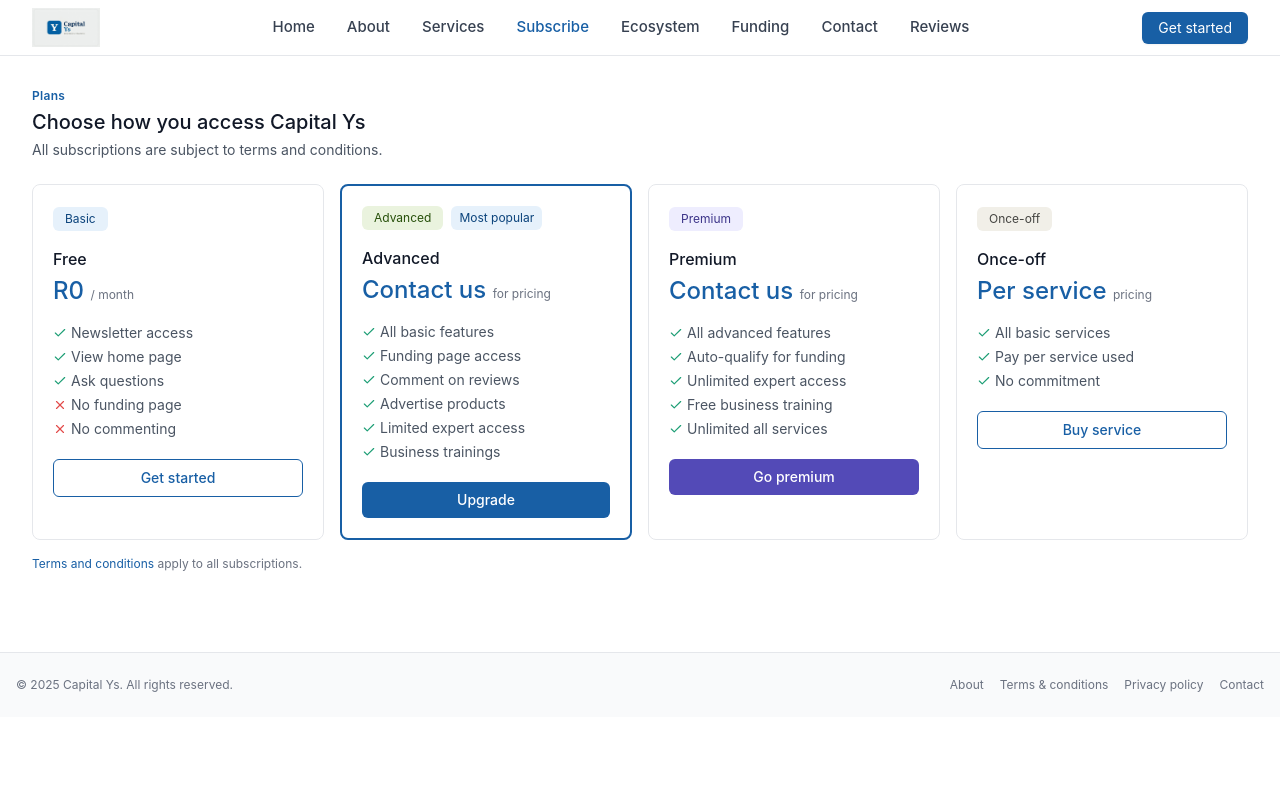
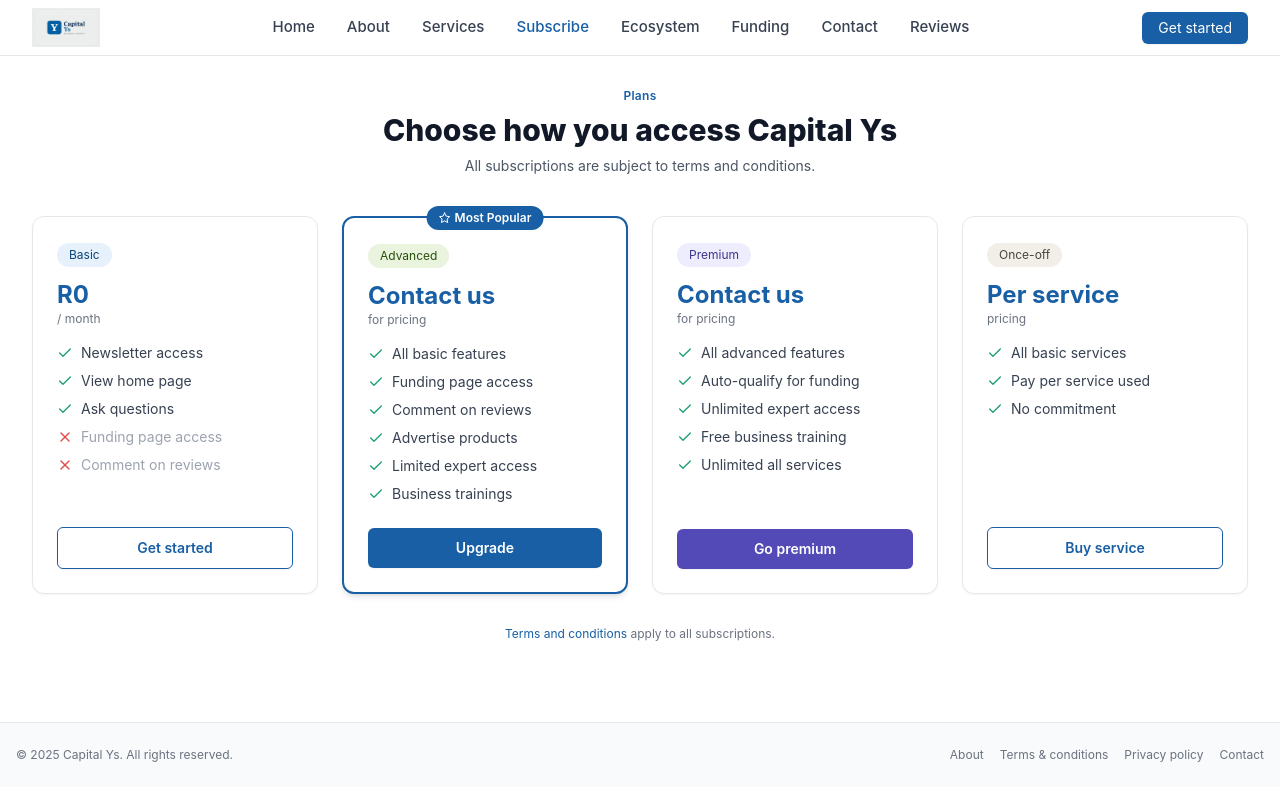
Before and after one commit to MondeNel/capital_ys, a React (Vite) app in the folder capital-ys/: page / in a window 1280 px wide. Both pictures are taken after a click on the button "Get started". Built offline with nearby package versions, Linux system fonts and the light colour scheme.

Commit message:
Redesign SubscribePage with cards, icons, most popular badge, and improved hover effects

```diff
--- a/capital-ys/src/components/SubscribePage.jsx
+++ b/capital-ys/src/components/SubscribePage.jsx
@@ -1,72 +1,161 @@
-import { FiCheck, FiX } from 'react-icons/fi';
+// src/components/SubscribePage.jsx
+import { FiCheck, FiX, FiStar, FiTrendingUp, FiUsers, FiBriefcase, FiCreditCard } from 'react-icons/fi';
 
-const SubscribePage = () => (
-  <div className="max-w-7xl mx-auto px-4 sm:px-6 lg:px-8 py-8">
-    <div className="text-[#185FA5] text-xs font-semibold tracking-wide mb-1">Plans</div>
-    <h2 className="text-xl font-medium text-gray-900 mb-1">Choose how you access Capital Ys</h2>
-    <p className="text-gray-600 text-sm mb-6">All subscriptions are subject to terms and conditions.</p>
-    <div className="grid grid-cols-1 md:grid-cols-4 gap-4">
-      {/* Basic */}
-      <div className="border border-gray-200 rounded-lg p-5">
-        <div className="inline-block text-xs px-3 py-1 rounded-md mb-3 bg-[#E6F1FB] text-[#0C447C]">Basic</div>
-        <div className="font-medium text-gray-900 mt-1">Free</div>
-        <div className="text-2xl font-medium text-[#185FA5] mt-1">R0 <span className="text-xs text-gray-500 font-normal">/ month</span></div>
-        <ul className="mt-4 space-y-1 text-sm text-gray-600">
-          <li className="flex items-center gap-1"><FiCheck className="text-[#1D9E75]" /> Newsletter access</li>
-          <li className="flex items-center gap-1"><FiCheck className="text-[#1D9E75]" /> View home page</li>
-          <li className="flex items-center gap-1"><FiCheck className="text-[#1D9E75]" /> Ask questions</li>
-          <li className="flex items-center gap-1"><FiX className="text-[#E24B4A]" /> No funding page</li>
-          <li className="flex items-center gap-1"><FiX className="text-[#E24B4A]" /> No commenting</li>
-        </ul>
-        <button className="w-full mt-5 py-2 rounded-md text-sm font-medium border border-[#185FA5] text-[#185FA5] bg-transparent">Get started</button>
+const SubscribePage = () => {
+  const plans = [
+    {
+      name: "Basic",
+      tag: "basic",
+      price: "R0",
+      period: "/ month",
+      featured: false,
+      popular: false,
+      features: [
+        { text: "Newsletter access", included: true },
+        { text: "View home page", included: true },
+        { text: "Ask questions", included: true },
+        { text: "Funding page access", included: false },
+        { text: "Comment on reviews", included: false }
+      ],
+      buttonText: "Get started",
+      buttonStyle: "outline"
+    },
+    {
+      name: "Advanced",
+      tag: "advance",
+      price: "Contact us",
+      period: "for pricing",
+      featured: true,
+      popular: true,
+      features: [
+        { text: "All basic features", included: true },
+        { text: "Funding page access", included: true },
+        { text: "Comment on reviews", included: true },
+        { text: "Advertise products", included: true },
+        { text: "Limited expert access", included: true },
+        { text: "Business trainings", included: true }
+      ],
+      buttonText: "Upgrade",
+      buttonStyle: "primary"
+    },
+    {
+      name: "Premium",
+      tag: "premium",
+      price: "Contact us",
+      period: "for pricing",
+      featured: false,
+      popular: false,
+      features: [
+        { text: "All advanced features", included: true },
+        { text: "Auto-qualify for funding", included: true },
+        { text: "Unlimited expert access", included: true },
+        { text: "Free business training", included: true },
+        { text: "Unlimited all services", included: true }
+      ],
+      buttonText: "Go premium",
+      buttonStyle: "premium"
+    },
+    {
+      name: "Once-off",
+      tag: "once",
+      price: "Per service",
+      period: "pricing",
+      featured: false,
+      popular: false,
+      features: [
+        { text: "All basic services", included: true },
+        { text: "Pay per service used", included: true },
+        { text: "No commitment", included: true }
+      ],
+      buttonText: "Buy service",
+      buttonStyle: "outline"
+    }
+  ];
+
+  const tagColors = {
+    basic: "bg-[#E6F1FB] text-[#0C447C]",
+    advance: "bg-[#EAF3DE] text-[#27500A]",
+    premium: "bg-[#EEEDFE] text-[#3C3489]",
+    once: "bg-[#F1EFE8] text-[#444441]"
+  };
+
+  const buttonStyles = {
+    outline: "border border-[#185FA5] text-[#185FA5] bg-transparent hover:bg-[#185FA5]/5",
+    primary: "bg-[#185FA5] text-white hover:bg-[#0C447C]",
+    premium: "bg-[#534AB7] text-white hover:bg-[#41378F]"
+  };
+
+  return (
+    <div className="max-w-7xl mx-auto px-4 sm:px-6 lg:px-8 py-8">
+      {/* Header */}
+      <div className="text-center mb-10">
+        <div className="text-[#185FA5] text-xs font-semibold tracking-wide mb-2">Plans</div>
+        <h1 className="text-2xl md:text-3xl font-extrabold text-gray-900">Choose how you access Capital Ys</h1>
+        <p className="text-gray-600 text-sm mt-2">All subscriptions are subject to terms and conditions.</p>
       </div>
-      {/* Advanced */}
-      <div className="border-2 border-[#185FA5] rounded-lg p-5">
-        <div className="flex items-center gap-2">
-          <div className="inline-block text-xs px-3 py-1 rounded-md mb-3 bg-[#EAF3DE] text-[#27500A]">Advanced</div>
-          <span className="text-xs bg-[#E6F1FB] text-[#0C447C] px-2 py-1 rounded-md mb-3">Most popular</span>
-        </div>
-        <div className="font-medium text-gray-900 mt-1">Advanced</div>
-        <div className="text-2xl font-medium text-[#185FA5] mt-1">Contact us <span className="text-xs text-gray-500 font-normal">for pricing</span></div>
-        <ul className="mt-4 space-y-1 text-sm text-gray-600">
-          <li className="flex items-center gap-1"><FiCheck className="text-[#1D9E75]" /> All basic features</li>
-          <li className="flex items-center gap-1"><FiCheck className="text-[#1D9E75]" /> Funding page access</li>
-          <li className="flex items-center gap-1"><FiCheck className="text-[#1D9E75]" /> Comment on reviews</li>
-          <li className="flex items-center gap-1"><FiCheck className="text-[#1D9E75]" /> Advertise products</li>
-          <li className="flex items-center gap-1"><FiCheck className="text-[#1D9E75]" /> Limited expert access</li>
-          <li className="flex items-center gap-1"><FiCheck className="text-[#1D9E75]" /> Business trainings</li>
-        </ul>
-        <button className="w-full mt-5 py-2 rounded-md text-sm font-medium bg-[#185FA5] text-white">Upgrade</button>
+
+      {/* Plans Grid */}
+      <div className="grid grid-cols-1 md:grid-cols-4 gap-6">
+        {plans.map((plan, idx) => (
+          <div
+            key={idx}
+            className={`relative bg-white rounded-xl transition-all hover:shadow-lg ${
+              plan.featured
+                ? 'border-2 border-[#185FA5] shadow-md'
+                : 'border border-gray-200 shadow-sm'
+            } p-6 flex flex-col`}
+          >
+            {plan.popular && (
+              <div className="absolute -top-3 left-1/2 transform -translate-x-1/2 bg-[#185FA5] text-white text-xs font-semibold px-3 py-1 rounded-full flex items-center gap-1">
+                <FiStar size={12} /> Most Popular
+              </div>
+            )}
+
+            {/* Plan header */}
+            <div className="mb-4">
+              <div className={`inline-block text-xs px-3 py-1 rounded-full ${tagColors[plan.tag]}`}>
+                {plan.name}
+              </div>
+              <div className="mt-3">
+                <div className="text-2xl font-bold text-[#185FA5]">{plan.price}</div>
+                <div className="text-xs text-gray-500">{plan.period}</div>
+              </div>
+            </div>
+
+            {/* Features list */}
+            <ul className="space-y-2 flex-grow mb-6">
+              {plan.features.map((feature, i) => (
+                <li key={i} className="flex items-start gap-2 text-sm">
+                  {feature.included ? (
+                    <FiCheck className="text-[#1D9E75] flex-shrink-0 mt-0.5" size={16} />
+                  ) : (
+                    <FiX className="text-[#E24B4A] flex-shrink-0 mt-0.5" size={16} />
+                  )}
+                  <span className={feature.included ? 'text-gray-700' : 'text-gray-400'}>
+                    {feature.text}
+                  </span>
+                </li>
+              ))}
+            </ul>
+
+            {/* Button */}
+            <button
+              className={`w-full py-2.5 rounded-md text-sm font-semibold transition-all shadow-sm hover:shadow-md transform hover:-translate-y-0.5 ${buttonStyles[plan.buttonStyle]}`}
+            >
+              {plan.buttonText}
+            </button>
+          </div>
+        ))}
       </div>
-      {/* Premium */}
-      <div className="border border-gray-200 rounded-lg p-5">
-        <div className="inline-block text-xs px-3 py-1 rounded-md mb-3 bg-[#EEEDFE] text-[#3C3489]">Premium</div>
-        <div className="font-medium text-gray-900 mt-1">Premium</div>
-        <div className="text-2xl font-medium text-[#185FA5] mt-1">Contact us <span className="text-xs text-gray-500 font-normal">for pricing</span></div>
-        <ul className="mt-4 space-y-1 text-sm text-gray-600">
-          <li className="flex items-center gap-1"><FiCheck className="text-[#1D9E75]" /> All advanced features</li>
-          <li className="flex items-center gap-1"><FiCheck className="text-[#1D9E75]" /> Auto-qualify for funding</li>
-          <li className="flex items-center gap-1"><FiCheck className="text-[#1D9E75]" /> Unlimited expert access</li>
-          <li className="flex items-center gap-1"><FiCheck className="text-[#1D9E75]" /> Free business training</li>
-          <li className="flex items-center gap-1"><FiCheck className="text-[#1D9E75]" /> Unlimited all services</li>
-        </ul>
-        <button className="w-full mt-5 py-2 rounded-md text-sm font-medium bg-[#534AB7] text-white">Go premium</button>
-      </div>
-      {/* Once-off */}
-      <div className="border border-gray-200 rounded-lg p-5">
-        <div className="inline-block text-xs px-3 py-1 rounded-md mb-3 bg-[#F1EFE8] text-[#444441]">Once-off</div>
-        <div className="font-medium text-gray-900 mt-1">Once-off</div>
-        <div className="text-2xl font-medium text-[#185FA5] mt-1">Per service <span className="text-xs text-gray-500 font-normal">pricing</span></div>
-        <ul className="mt-4 space-y-1 text-sm text-gray-600">
-          <li className="flex items-center gap-1"><FiCheck className="text-[#1D9E75]" /> All basic services</li>
-          <li className="flex items-center gap-1"><FiCheck className="text-[#1D9E75]" /> Pay per service used</li>
-          <li className="flex items-center gap-1"><FiCheck className="text-[#1D9E75]" /> No commitment</li>
-        </ul>
-        <button className="w-full mt-5 py-2 rounded-md text-sm font-medium border border-[#185FA5] text-[#185FA5] bg-transparent">Buy service</button>
-      </div>
+
+      {/* Terms footnote */}
+      <p className="text-center text-xs text-gray-500 mt-8">
+        <button className="text-[#185FA5] hover:underline" onClick={() => alert("Terms and conditions would appear here.")}>
+          Terms and conditions
+        </button> apply to all subscriptions.
+      </p>
     </div>
-    <p className="text-xs text-gray-500 mt-4"><button className="text-[#185FA5]" onClick={() => alert("Terms and conditions would appear here.")}>Terms and conditions</button> apply to all subscriptions.</p>
-  </div>
-);
+  );
+};
 
 export default SubscribePage;
```
